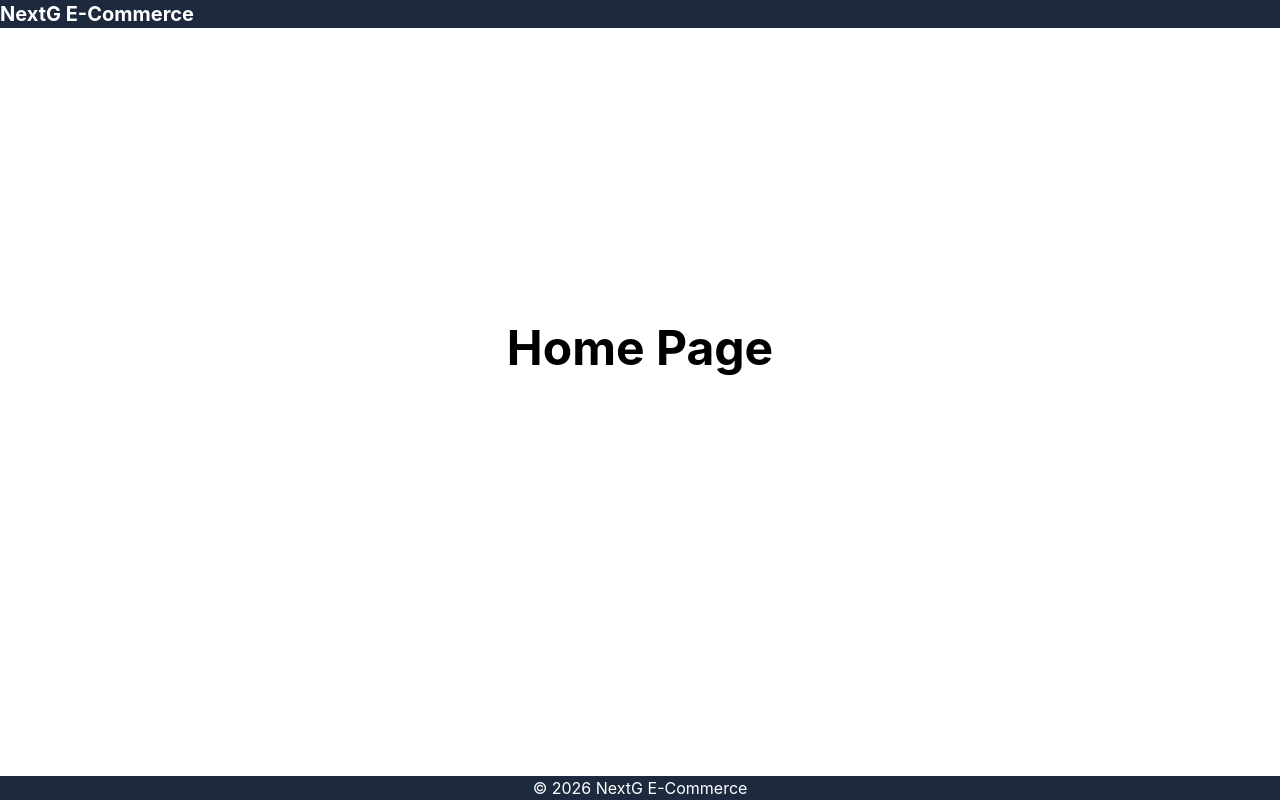
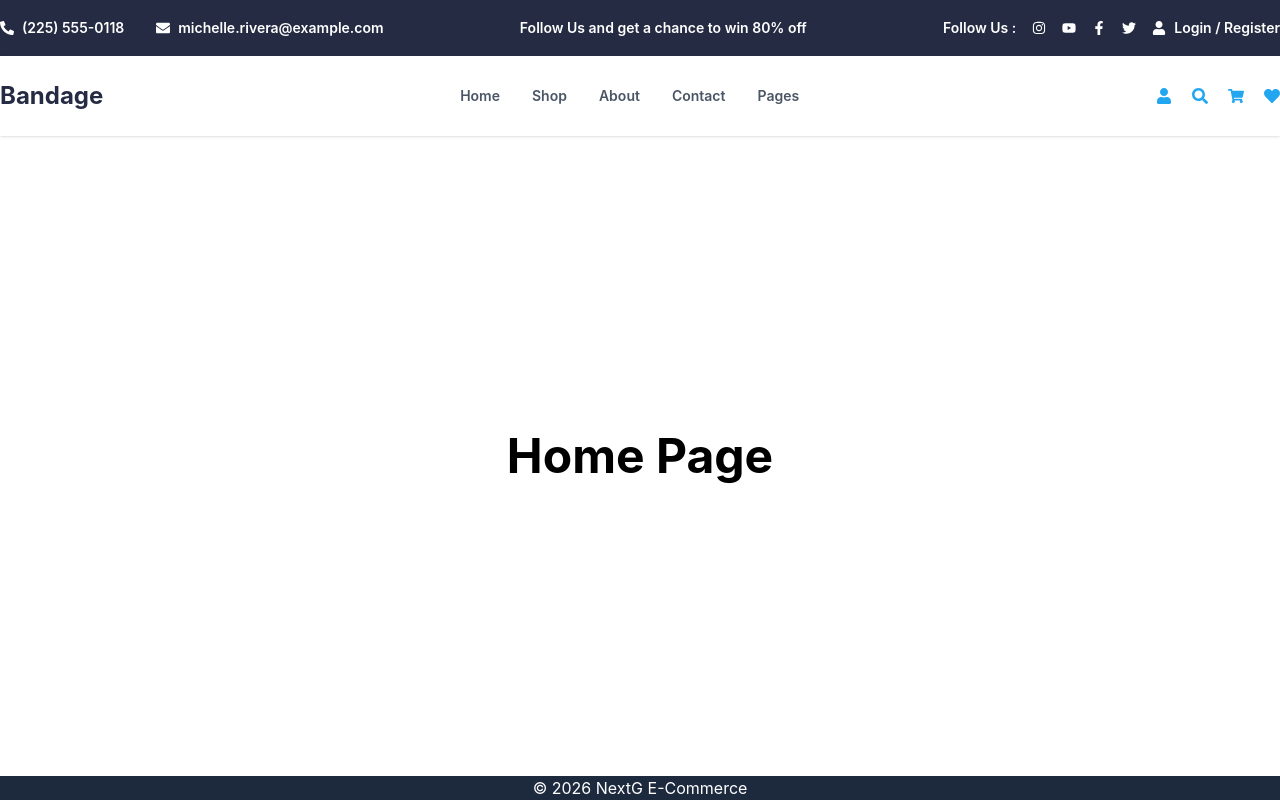
Before and after one commit to gurhanaras89-code/e-commerce, a React (Vite) app: page / in a window 1280 px wide. Built offline with nearby package versions, Linux system fonts and the light colour scheme.

Commit message:
feat: create responsive header layout

```diff
--- a/package.json
+++ b/package.json
@@ -16,6 +16,7 @@
     "lucide-react": "^1.28.0",
     "react": "^19.2.8",
     "react-dom": "^19.2.8",
+    "react-icons": "^5.7.0",
     "react-redux": "^9.3.0",
     "react-router-dom": "^5.3.4",
     "react-toastify": "^11.1.0",
--- a/src/layouts/Header.jsx
+++ b/src/layouts/Header.jsx
@@ -1,8 +1,12 @@
+import TopBar from "./TopBar";
+import Navbar from "./Navbar";
+
 function Header() {
   return (
-    <header className="bg-slate-800 text-white p-4">
-      <h2 className="text-xl font-bold">NextG E-Commerce</h2>
-    </header>
+    <>
+      <TopBar />
+      <Navbar />
+    </>
   );
 }
 
--- /dev/null
+++ b/src/layouts/Navbar.jsx
@@ -0,0 +1,40 @@
+import { FaBars, FaSearch, FaShoppingCart, FaHeart, FaUser } from "react-icons/fa";
+
+function Navbar() {
+  return (
+    <nav className="bg-white shadow-sm">
+      <div className="mx-auto flex h-20 max-w-7xl items-center justify-between px-6">
+
+        {/* Logo */}
+        <h1 className="text-2xl font-bold text-[#252B42]">
+          Bandage
+        </h1>
+
+        {/* Desktop Menu */}
+        <ul className="hidden items-center gap-8 text-sm font-semibold text-gray-600 lg:flex">
+          <li className="cursor-pointer hover:text-blue-500">Home</li>
+          <li className="cursor-pointer hover:text-blue-500">Shop</li>
+          <li className="cursor-pointer hover:text-blue-500">About</li>
+          <li className="cursor-pointer hover:text-blue-500">Contact</li>
+          <li className="cursor-pointer hover:text-blue-500">Pages</li>
+        </ul>
+
+        {/* Desktop Icons */}
+        <div className="hidden items-center gap-5 text-[#23A6F0] lg:flex">
+          <FaUser className="cursor-pointer" />
+          <FaSearch className="cursor-pointer" />
+          <FaShoppingCart className="cursor-pointer" />
+          <FaHeart className="cursor-pointer" />
+        </div>
+
+        {/* Mobile */}
+        <button className="text-2xl lg:hidden">
+          <FaBars />
+        </button>
+
+      </div>
+    </nav>
+  );
+}
+
+export default Navbar;
--- /dev/null
+++ b/src/layouts/TopBar.jsx
@@ -0,0 +1,58 @@
+import {
+  FaFacebookF,
+  FaInstagram,
+  FaTwitter,
+  FaYoutube,
+  FaPhoneAlt,
+  FaEnvelope,
+  FaUser,
+} from "react-icons/fa";
+
+function TopBar() {
+  return (
+    <div className="hidden bg-[#252B42] text-white lg:block">
+      <div className="mx-auto flex h-14 max-w-7xl items-center justify-between px-6 text-sm">
+
+        {/* Left */}
+        <div className="flex items-center gap-8 font-semibold">
+          <div className="flex items-center gap-2">
+            <FaPhoneAlt />
+            <span>(225) 555-0118</span>
+          </div>
+
+          <div className="flex items-center gap-2">
+            <FaEnvelope />
+            <span>michelle.rivera@example.com</span>
+          </div>
+        </div>
+
+        {/* Center */}
+        <p className="font-semibold">
+          Follow Us and get a chance to win 80% off
+        </p>
+
+        {/* Right */}
+        <div className="flex items-center gap-4">
+
+          <span className="font-semibold">
+            Follow Us :
+          </span>
+
+          <FaInstagram className="cursor-pointer" />
+          <FaYoutube className="cursor-pointer" />
+          <FaFacebookF className="cursor-pointer" />
+          <FaTwitter className="cursor-pointer" />
+
+          <div className="ml-6 flex items-center gap-2 font-semibold cursor-pointer">
+            <FaUser />
+            <span>Login / Register</span>
+          </div>
+
+        </div>
+
+      </div>
+    </div>
+  );
+}
+
+export default TopBar;
```
Also changed, not shown: 1 other file (tests, documents, lock files or other folders).
